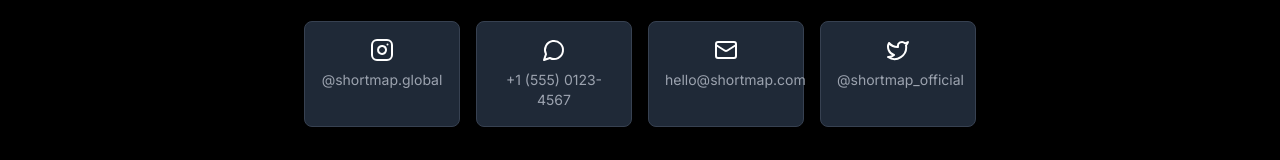
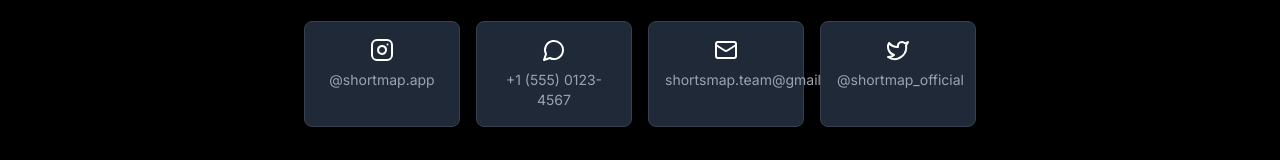
Before and after one commit to JJJiL0ng/shortmap_page, a Next.js app: page / in a window 1280 px wide. Shown: the part 3137-3297 px from the top of the page. Built offline with nearby package versions, Linux system fonts and the light colour scheme.

Commit message:
scroll indicator refactoring2

```diff
--- a/src/components/landing/join_creator.js
+++ b/src/components/landing/join_creator.js
@@ -6,8 +6,8 @@ export default function JoinCreator() {
     {
       icon: <Instagram className="w-6 h-6" />,
       platform: "Instagram",
-      handle: "@shortmap.global",
-      link: "https://instagram.com/shortmap.global",
+      handle: "@shortmap.app",
+      link: "https://www.instagram.com/shortsmap.app",
     },
     {
       icon: <MessageCircle className="w-6 h-6" />,
@@ -18,14 +18,14 @@ export default function JoinCreator() {
     {
       icon: <Mail className="w-6 h-6" />,
       platform: "Gmail",
-      handle: "hello@shortmap.com",
-      link: "mailto:hello@shortmap.com",
+      handle: "shortsmap.team@gmail.com",
+      link: "mailto:shortsmap.team@gmail.com",
     },
     {
       icon: <Twitter className="w-6 h-6" />,
       platform: "X (Twitter)",
       handle: "@shortmap_official",
-      link: "https://twitter.com/shortmap_official",
+      link: "https://x.com/shortsmap?s=21&t=ce4PjMMbTShI46JEllgUTQ",
     }
   ]
 
--- a/src/ui/common/scroll_indicatior.js
+++ b/src/ui/common/scroll_indicatior.js
@@ -3,7 +3,7 @@
 export default function ScrollIndicator({ show }) {
     return (
         <div style={{ left: '50%', transform: 'translateX(-50%)' }}
-             className={`absolute bottom-28 text-center transition-opacity duration-300 ${show ? 'opacity-100' : 'opacity-0 pointer-events-none'}`}>
+             className={`absolute bottom-28 text-center transition-all ease-in-out duration-500 ${show ? 'opacity-100' : 'opacity-0 pointer-events-none'}`}>
             <div className="animate-bounce mb-2">
                 <svg
                     className="w-6 h-6 text-white mx-auto"
```
